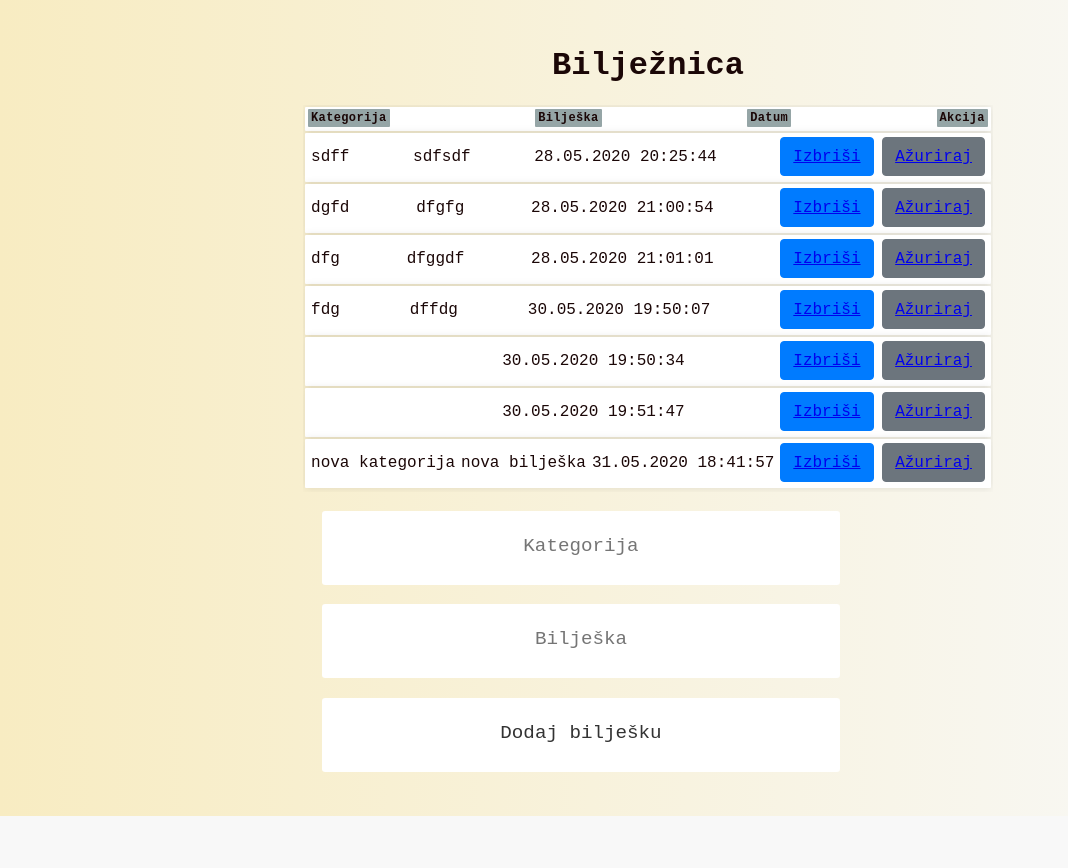
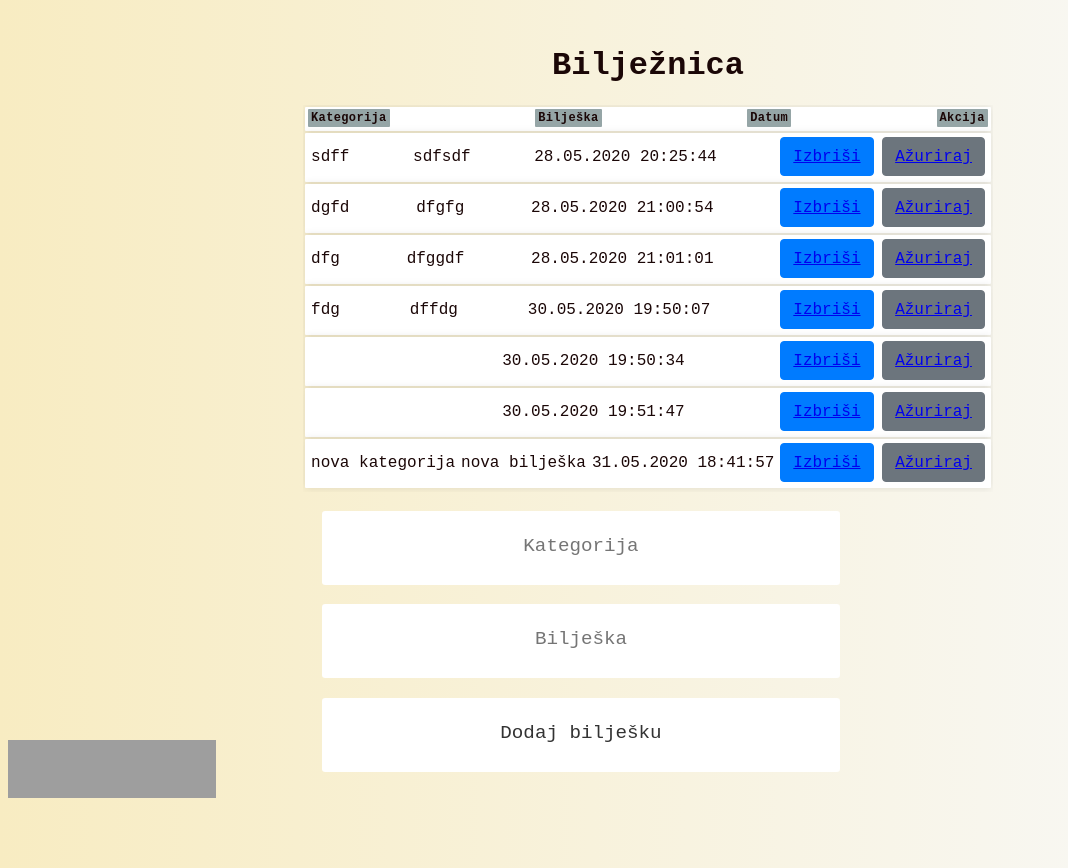
Before and after one commit to senf-f/biljeske-flask, a Flask app: page / in a window 1280 px wide. Shown: the whole page, without its empty margins (0-1068 px from the left). Before the commit the page ends 816 px from the top, so only its background shows below. Run offline with Flask 2, Linux system fonts and the light colour scheme; data comes from the database, SQL or seed files in the repository; grey boxes are pictures that could not be loaded.

Commit message:
added flair to footer

```diff
--- a/static/css/main.css
+++ b/static/css/main.css
@@ -9,6 +9,7 @@
     height: 100vh;
     color: rgb(27, 7, 7);
     font-family: 'Courier New', Courier, monospace;
+    margin-bottom: 60px;
 }
 
 .form * {
--- a/templates/base.html
+++ b/templates/base.html
@@ -10,5 +10,10 @@
 </head>
 <body>
     {% block body %}{% endblock %}
+    <footer id="footer" style="position: fixed; bottom: 0px; width: 100%; height: 60px;">
+        <div class="footer-content">
+            <a href="https://stackexchange.com/users/12016659/mate-mr%c5%a1e"><img src="https://stackexchange.com/users/flair/12016659.png" width="208" height="58" alt="profile for Mate Mrše on Stack Exchange, a network of free, community-driven Q&amp;A sites" title="profile for Mate Mrše on Stack Exchange, a network of free, community-driven Q&amp;A sites" /></a>
+        </div>
+    </footer>
 </body>
 </html>
```
